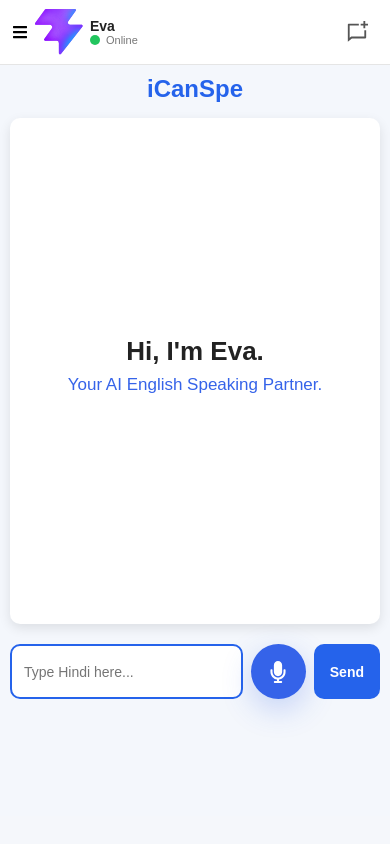
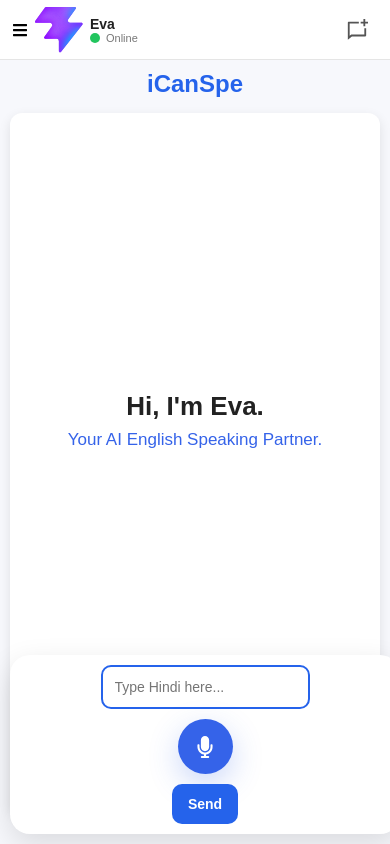
Before and after one commit to mk13kumar/icanspe, a React (Vite) app: page / in a window 390 px wide. Built offline with nearby package versions, Linux system fonts and the light colour scheme.

Commit message:
chat.js modify

```diff
--- a/src/pages/Chat.css
+++ b/src/pages/Chat.css
@@ -90,51 +90,51 @@
     }
 }
 
-.typing-container{
-    margin:15px;
+.typing-container {
+    margin: 15px;
 }
 
-.typing-container p{
-    font-size:14px;
-    color:#777;
-    margin-bottom:4px;
+.typing-container p {
+    font-size: 14px;
+    color: #777;
+    margin-bottom: 4px;
 }
 
-.typing-avatar{
+.typing-avatar {
     width: 16px;
     height: 16px;
 }
 
-.typing{
-    display:flex;
-    gap:10px;
+.typing {
+    display: flex;
+    gap: 10px;
 }
 
-.typing span{
-    width:10px;
-    height:10px;
-    background:#3563E9;
-    border-radius:50%;
-    animation:typing .8s infinite alternate;
+.typing span {
+    width: 10px;
+    height: 10px;
+    background: #3563E9;
+    border-radius: 50%;
+    animation: typing .8s infinite alternate;
 }
 
-.typing span:nth-child(2){
-    animation-delay:.2s;
+.typing span:nth-child(2) {
+    animation-delay: .2s;
 }
 
-.typing span:nth-child(3){
-    animation-delay:.4s;
+.typing span:nth-child(3) {
+    animation-delay: .4s;
 }
 
-@keyframes typing{
-    from{
-        transform:translateY(0);
-        opacity:.4;
+@keyframes typing {
+    from {
+        transform: translateY(0);
+        opacity: .4;
     }
 
-    to{
-        transform:translateY(-6px);
-        opacity:1;
+    to {
+        transform: translateY(-6px);
+        opacity: 1;
     }
 }
 
@@ -142,61 +142,61 @@
 /* Tablet Responsive */
 /* ========================= */
 
-@media (max-width:768px){
+@media (max-width:768px) {
 
-    .chat-container{
+    .chat-container {
 
-        padding:15px;
+        padding: 15px;
 
     }
 
 
-    .chat-title{
+    .chat-title {
 
-        font-size:1.7rem;
+        font-size: 1.7rem;
 
-        margin-bottom:15px;
+        margin-bottom: 15px;
 
     }
 
 
-    .chat-box{
+    .chat-box {
 
-        width:100%;
+        width: 100%;
 
-        height:65vh;
+        height: 65vh;
 
-        padding:15px;
+        padding: 15px;
 
     }
 
 
-    .message-card{
+    .message-card {
 
-        padding:8px 12px;
+        padding: 8px 12px;
 
     }
 
 
-    .input-section{
+    .input-section {
 
-        max-width:100%;
+        max-width: 100%;
 
     }
 
 
-    .chat-input{
+    .chat-input {
 
-        padding:12px;
+        padding: 12px;
 
-        font-size:15px;
+        font-size: 15px;
 
     }
 
 
-    .send-btn{
+    .send-btn {
 
-        padding:12px;
+        padding: 12px;
 
     }
 
@@ -206,68 +206,112 @@
 /* Mobile Responsive */
 /* ========================= */
 
-@media (max-width:480px){
+@media (max-width:480px) {
 
-
-    .chat-container{
-
-        padding:10px;
-
+    html,
+    body,
+    #root {
+        height: 100%;
+        overflow: hidden;
     }
 
 
-    .chat-title{
 
-        font-size:24px;
+    .chat-container {
+        width: 100%;
+        height: 100dvh;
+        display: flex;
+        flex-direction: column;
+        padding: 10px;
+        background: #f7f8fc;
+    }
+
+
+    .chat-title {
+
+        font-size: 24px;
 
     }
 
 
     .chat-box{
 
-        height:60vh;
+    flex:1;
 
-        border-radius:10px;
+    overflow-y:auto;
 
-        padding:10px;
+    padding:15px 10px 90px;
+
+    scroll-behavior:smooth;
+
+    -webkit-overflow-scrolling:touch;
 
 }
 
+.chat-box::-webkit-scrollbar{
 
-    .message-card{
+    width:0;
 
-        border-left:none;
+}
 
-        padding:5px;
+.chat-box{
+
+    scrollbar-width:none;
+
+}
+
+    .message-card {
+        max-width:85%;
+        border-left: none;
+
+        padding: 5px;
 
     }
 
 
     .input-section{
 
-        flex-direction:row;
+    position:fixed;
 
-        gap:8px;
+    bottom:10px;
+
+    left:10px;
+
+    right:10px;
+
+    display:flex;
+
+    align-items:center;
+
+    gap:10px;
+
+    padding:10px;
+
+    border-radius:20px;
+
+    background:white;
+
+    box-shadow:0 10px 30px rgba(0,0,0,.12);
 
 }
 
 
-    .chat-input{
+    .chat-input {
 
-        font-size:14px;
+        font-size: 14px;
 
-        padding:12px;
+        padding: 12px;
 
     }
 
 
-    .send-btn{
+    .send-btn {
 
-        width:auto;
+        width: auto;
 
-        padding:12px 16px;
+        padding: 12px 16px;
 
-        font-size:14px;
+        font-size: 14px;
 
     }
 
```
Lines whose indentation alone changed are shown as unchanged.
